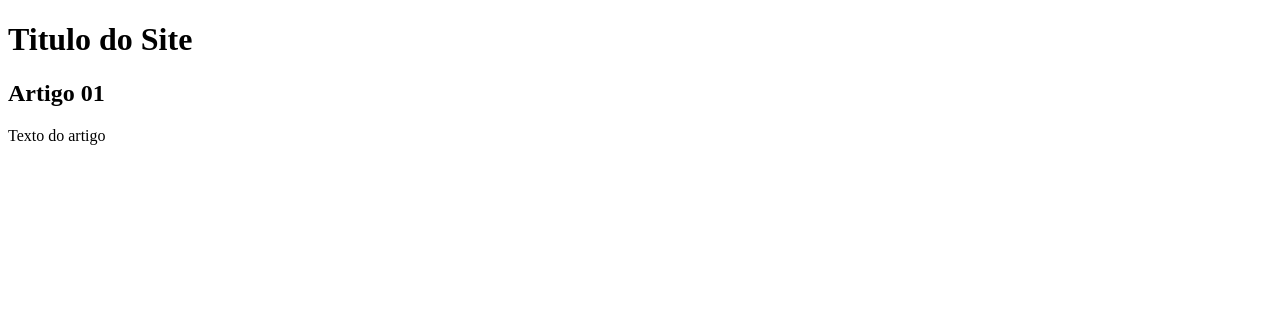
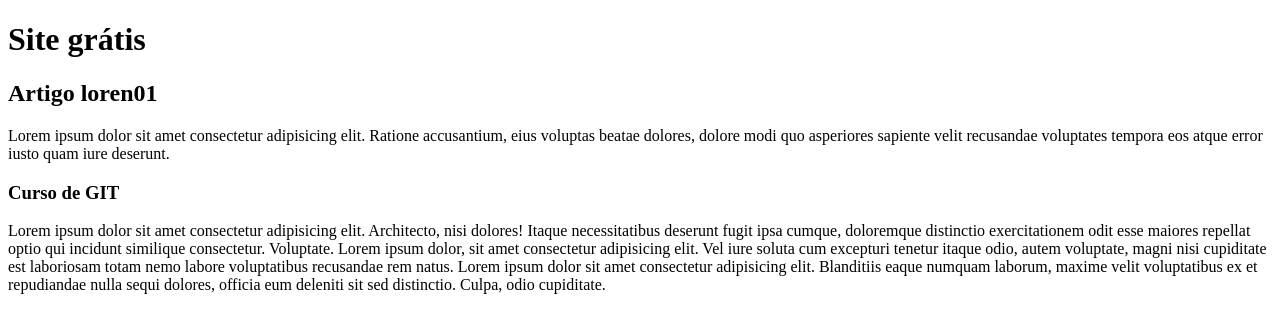
Before and after one commit to giovannibn/Teste-site, a plain HTML site: page index.html in a window 1280 px wide. Drawn offline with Linux system fonts and the light colour scheme.

Commit message:
commit no conteudo
Inicio do texto

```diff
--- a/index.html
+++ b/index.html
@@ -8,11 +8,15 @@
 <body>
     <main>
         <header>
-            <h1>Titulo do Site</h1>
+            <h1>Site grátis</h1>
         </header>
         <article>
-            <h2>Artigo 01</h2>
-            <p>Texto do artigo</p>
+            <h2>Artigo loren01</h2>
+            <p>Lorem ipsum dolor sit amet consectetur adipisicing elit. Ratione accusantium, eius voluptas beatae dolores, dolore modi quo asperiores sapiente velit recusandae voluptates tempora eos atque error iusto quam iure deserunt.</p>
+        </article>
+        <article>
+            <h3>Curso de GIT</h3>
+            <p>Lorem ipsum dolor sit amet consectetur adipisicing elit. Architecto, nisi dolores! Itaque necessitatibus deserunt fugit ipsa cumque, doloremque distinctio exercitationem odit esse maiores repellat optio qui incidunt similique consectetur. Voluptate. Lorem ipsum dolor, sit amet consectetur adipisicing elit. Vel iure soluta cum excepturi tenetur itaque odio, autem voluptate, magni nisi cupiditate est laboriosam totam nemo labore voluptatibus recusandae rem natus. Lorem ipsum dolor sit amet consectetur adipisicing elit. Blanditiis eaque numquam laborum, maxime velit voluptatibus ex et repudiandae nulla sequi dolores, officia eum deleniti sit sed distinctio. Culpa, odio cupiditate.</p>
         </article>
     </main>
 </body>
```
